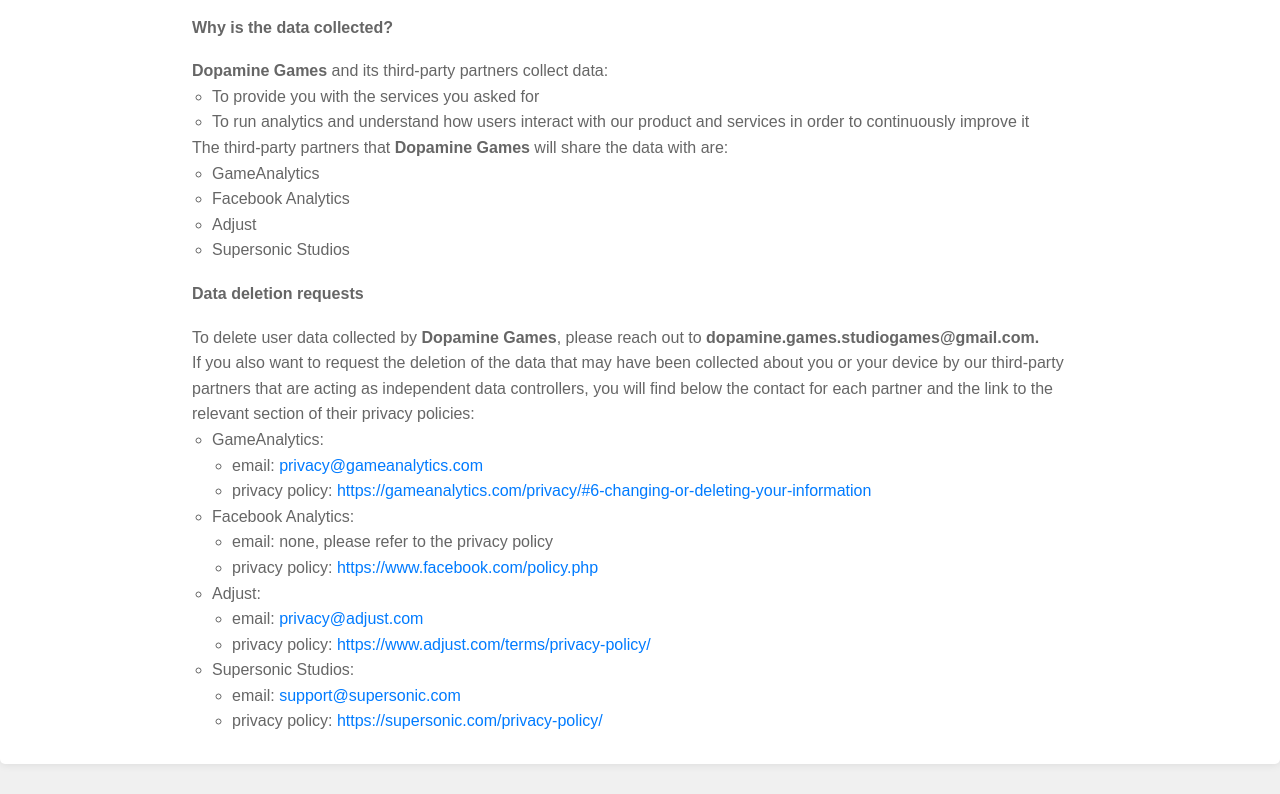
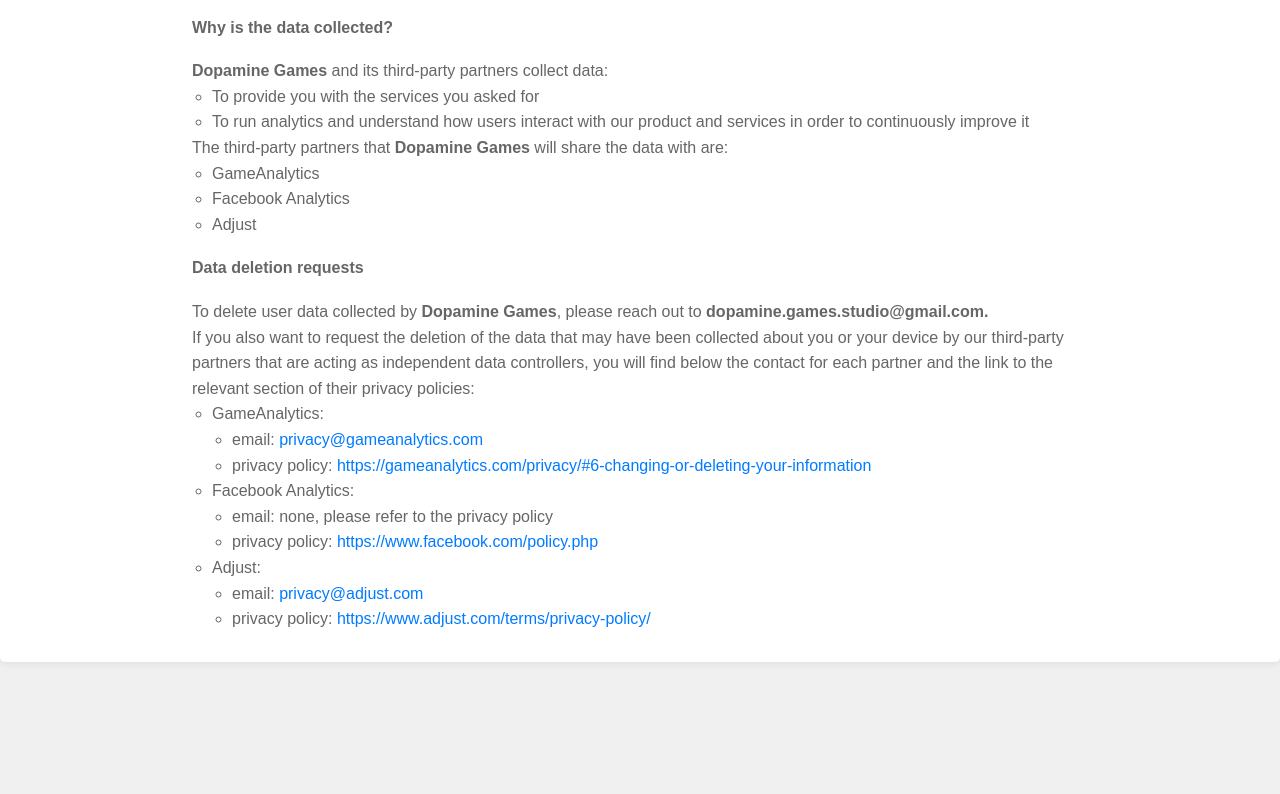
Before and after one commit to BijanJab/BijanJab.github.io, a plain HTML site: page privacy/GiantBlaster.html in a window 1280 px wide. Shown: the part 2347-3141 px from the top of the page. After the commit the page ends 3039 px from the top, so only its background shows below. Drawn offline with Linux system fonts and the light colour scheme.

Commit message:
fix the giantblaster privacy

```diff
--- a/privacy/GiantBlaster.html
+++ b/privacy/GiantBlaster.html
@@ -65,12 +65,11 @@
               <li>GameAnalytics</li>
               <li>Facebook Analytics</li>
               <li>Adjust</li>
-              <li>Supersonic Studios</li>
               </ul>
 			  <br>
               <p><strong>Data deletion requests</strong></p>
 			  <br>
-              <p>To delete user data collected by <strong>Dopamine Games</strong>, please reach out to <strong>dopamine.games.studiogames@gmail.com</strong><strong>.</strong></p>
+              <p>To delete user data collected by <strong>Dopamine Games</strong>, please reach out to <strong>dopamine.games.studio@gmail.com</strong><strong>.</strong></p>
               <p>If you also want to request the deletion of the data that may have been collected about you or your device by our third-party partners that are acting as independent data controllers, you will find below the contact for each partner and the link to the relevant section of their privacy policies:</p>
               <ul>
               <li>GameAnalytics:
@@ -97,11 +96,7 @@
               </li>
               </ul>
               <ul>
-              <li>Supersonic Studios:
-              <ul>
-              <li>email: <a href="mailto:support@supersonic.com">support@supersonic.com</a>&nbsp;</li>
-              <li>privacy policy: <a href="https://supersonic.com/privacy-policy/">https://supersonic.com/privacy-policy/</a></li>
-              </ul>
+			  </ul>
               </li>
               </ul>
 
```
